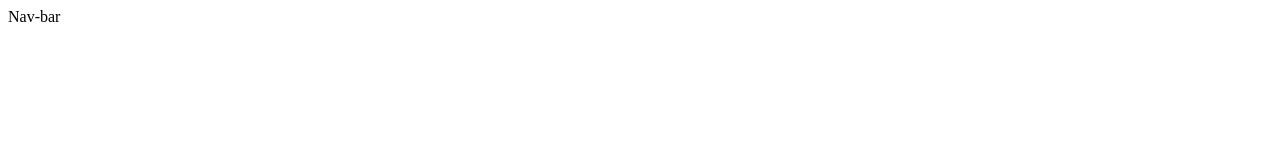
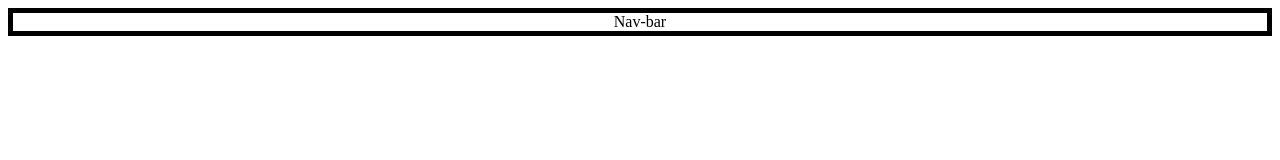
Before and after one commit to PatelAbhay/tutorial-website, a plain HTML site: page index.html in a window 1280 px wide. Drawn offline with Linux system fonts and the light colour scheme.

Commit message:
Fixed styling on navbar

```diff
--- a/index.html
+++ b/index.html
@@ -5,6 +5,7 @@
     <meta charset="UTF-8">
     <meta name="viewport" content="width=device-width, initial-scale=1.0">
     <title>Company Name</title>
+    <link rel="stylesheet" href="style.css">
 </head>
 
 <body>
--- a/style.css
+++ b/style.css
@@ -1,4 +1,4 @@
-#id {
-    border: 5px, solid, black;
+#main-nav-bar {
+    border: 5px solid black;
     text-align: center;
 }
```
